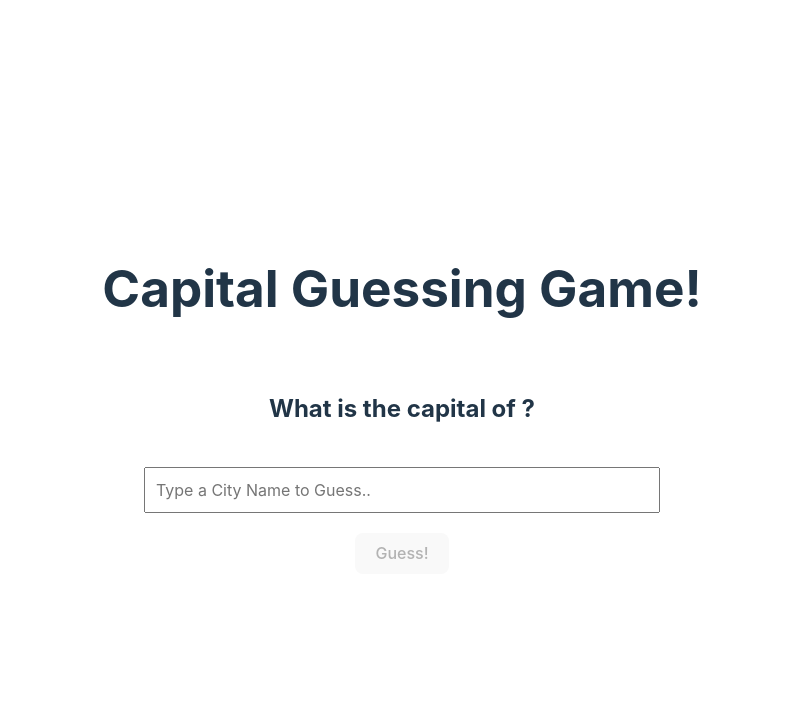
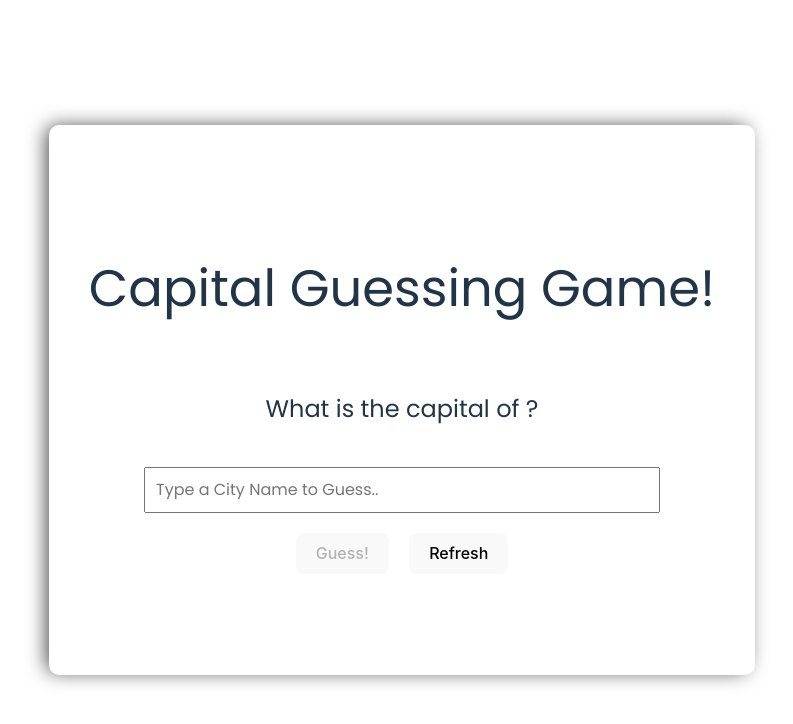
Before and after one commit to nishant-666/Brainlabs-Assignment, a React (Vite) app: page / in a window 1280 px wide. Shown: the top 724 px of the page, without its empty margins (238-1031 px from the left). Built offline with nearby package versions, Linux system fonts and the light colour scheme; no server answers.

Commit message:
Improvements

```diff
--- a/src/App.css
+++ b/src/App.css
@@ -44,12 +44,9 @@
 .common-input {
   height: 40px;
   width: 500px;
-  font-family: Inter;
+
   padding-left: 10px;
   font-size: 16px;
-}
-::placeholder {
-  font-family: Inter;
 }
 
 .guess-country {
@@ -57,8 +54,28 @@
   gap: 20px;
   flex-direction: column;
   align-items: center;
+  justify-content: center;
+  border-radius: 10px;
+  padding: 40px;
+  height: 470px;
+  -webkit-box-shadow: -5px -1px 20px -3px rgba(0, 0, 0, 0.75);
+  -moz-box-shadow: -5px -1px 20px -3px rgba(0, 0, 0, 0.75);
+  box-shadow: -5px -1px 20px -3px rgba(0, 0, 0, 0.75);
 }
 
 .disabled {
   cursor: not-allowed;
 }
+
+h1,
+h2,
+h3,
+input,
+button {
+  font-family: Poppins;
+}
+
+.btn-group {
+  display: flex;
+  gap: 20px;
+}
--- a/src/components/GuessCountry.jsx
+++ b/src/components/GuessCountry.jsx
@@ -17,21 +17,29 @@ export default function GuessCountry() {
     }
   };
 
+  const refreshPage = () => {
+    window.location.reload();
+  };
+
   return (
     <div className="guess-country">
       <h1>Capital Guessing Game!</h1>
       <h2>What is the capital of {randomCountry.name}?</h2>
       {message ? <h3>{message}</h3> : <></>}
+
       <InputField
         setGuess={setGuess}
+        setMessage={setMessage}
         placeholder={"Type a City Name to Guess.."}
       />
-
-      <Button
-        disabled={!guess.length > 0 ? true : false}
-        onClick={checkRandomCountry}
-        title="Guess!"
-      />
+      <div className="btn-group">
+        <Button
+          disabled={!guess.length > 0 ? true : false}
+          onClick={checkRandomCountry}
+          title="Guess!"
+        />
+        <Button onClick={refreshPage} title="Refresh" />
+      </div>
     </div>
   );
 }
--- a/src/components/common/InputField.jsx
+++ b/src/components/common/InputField.jsx
@@ -1,10 +1,11 @@
 import React from "react";
 
-export default function InputField({ placeholder, setGuess }) {
+export default function InputField({ placeholder, setGuess, setMessage }) {
   return (
     <input
       onChange={(event) => {
         setGuess(event.target.value);
+        setMessage("");
       }}
       className="common-input"
       placeholder={placeholder}
--- a/src/index.css
+++ b/src/index.css
@@ -1,3 +1,5 @@
+@import url("https://fonts.googleapis.com/css2?family=Poppins&family=Roboto:ital,wght@1,300&display=swap");
+
 :root {
   font-family: Inter, system-ui, Avenir, Helvetica, Arial, sans-serif;
   line-height: 1.5;
```
